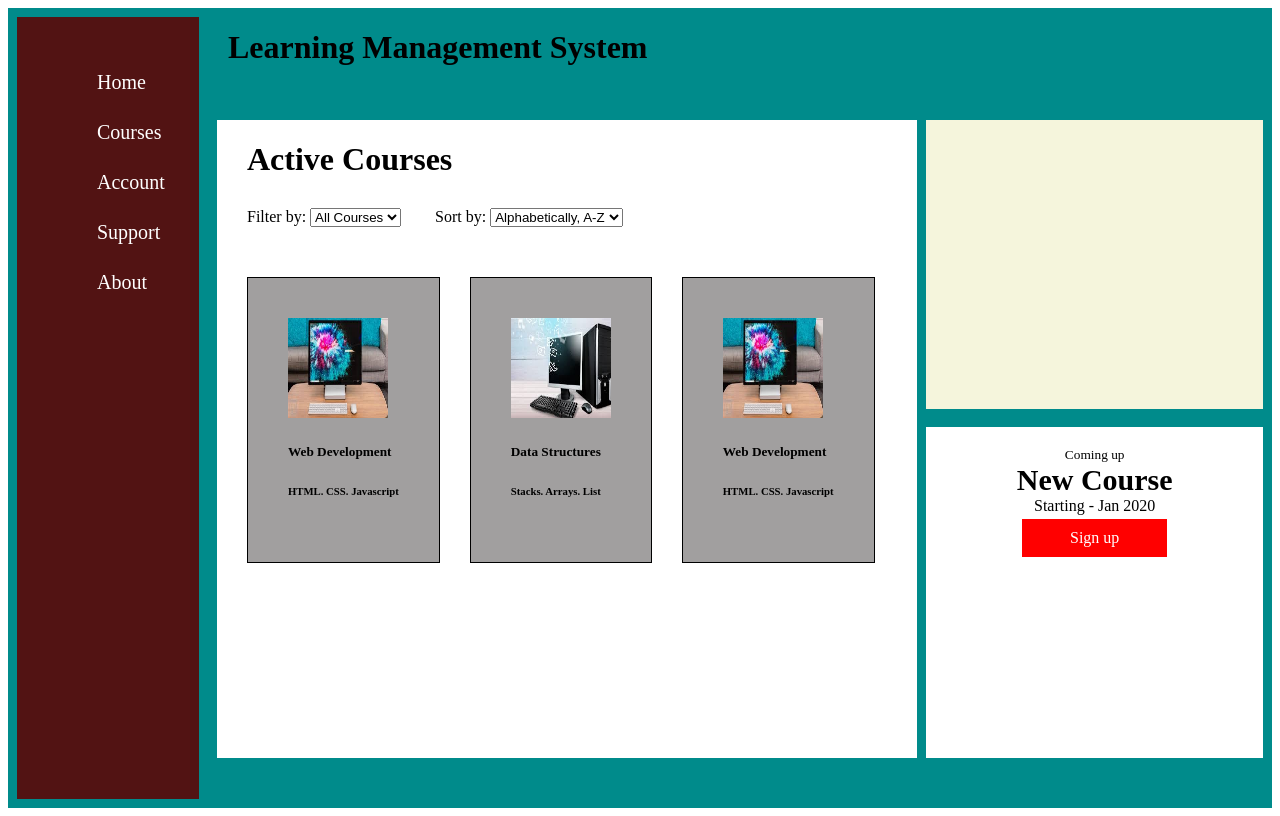
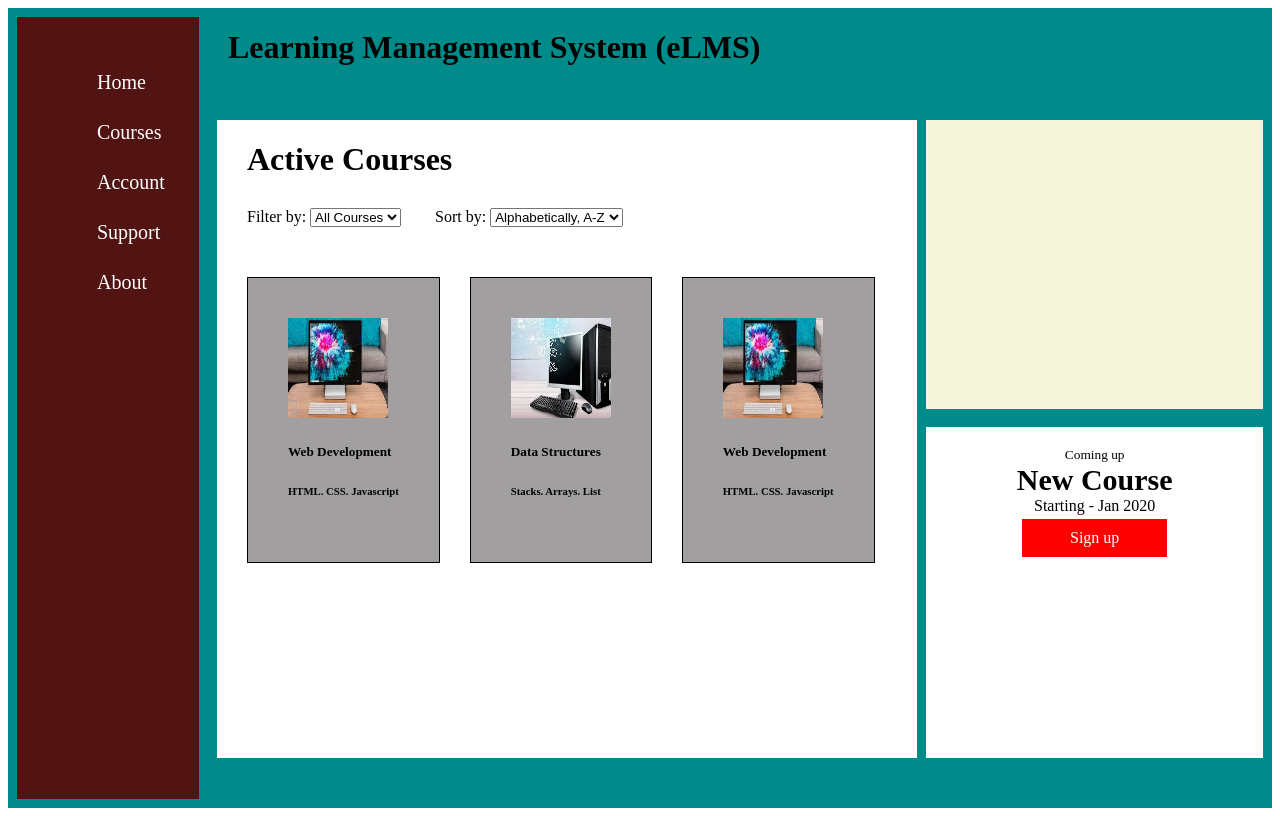
Before and after one commit to anubhav-bits-fse/front-end-code-eLMS, a plain HTML site: page index.html in a window 1280 px wide. Drawn offline with Linux system fonts and the light colour scheme; files whose address does not match are found by name.

Commit message:
first commit

```diff
--- a/index.html
+++ b/index.html
@@ -12,7 +12,7 @@
 <body>
     <div class="container">
         <header class="header">
-            <h1>Learning Management System</h1>
+            <h1>Learning Management System (eLMS)</h1>
         </header>
         <nav class="site-nav">
             <ul>
```
